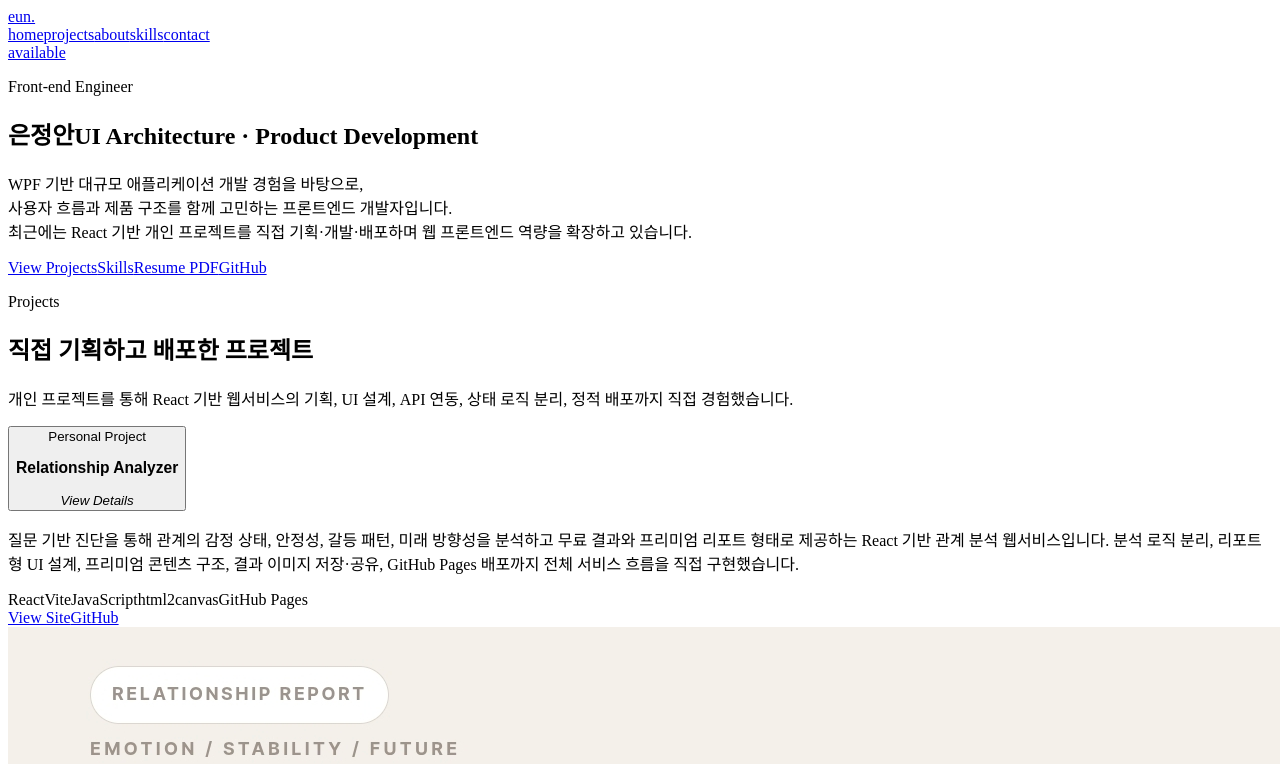
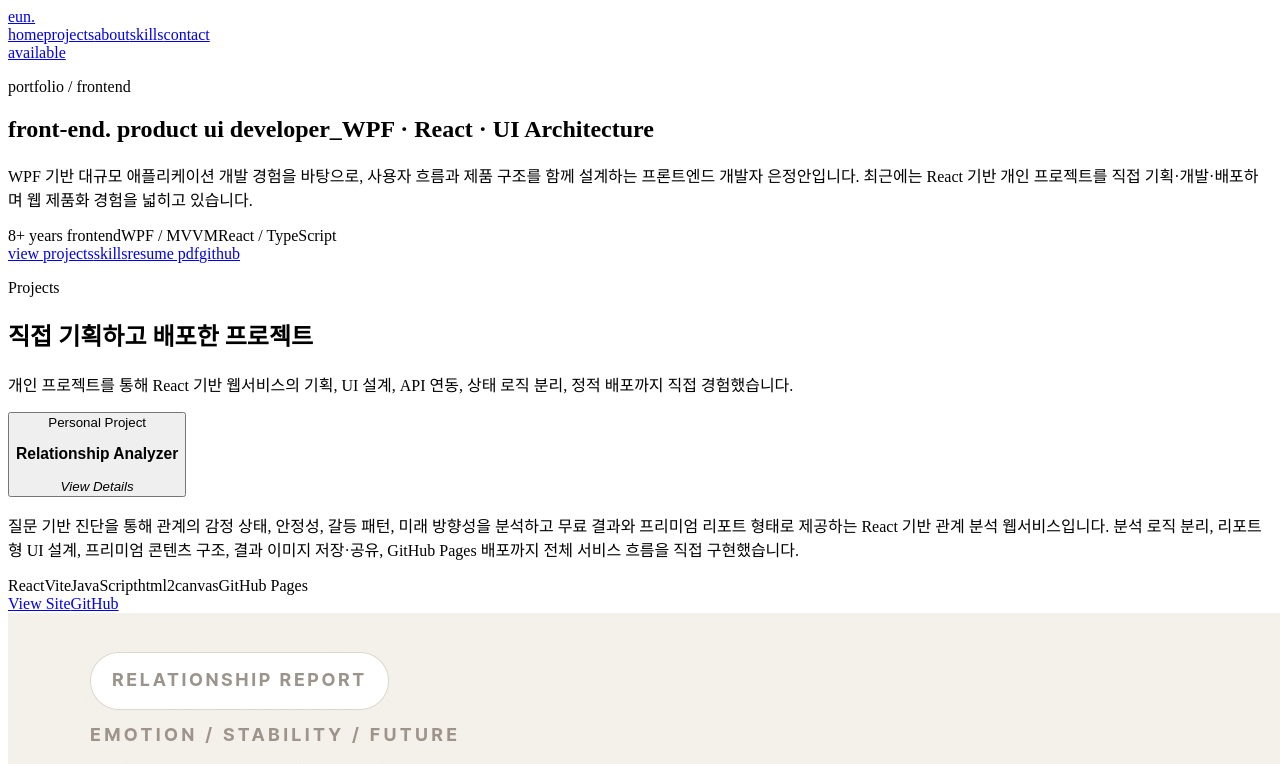
Before and after one commit to coffee-and/eun-portfolio, a React (Vite) app: page / in a window 1280 px wide. Shown: the top 764 px of the page. Built offline with nearby package versions, Linux system fonts and the light colour scheme; the HTML template or start-up script is replaced by a standard one.

Commit message:
Update hero copy for minimal portfolio style

```diff
--- a/src/components/Hero.tsx
+++ b/src/components/Hero.tsx
@@ -3,29 +3,32 @@ const Hero = () => {
 
   return (
     <section className="hero-section" id="home">
-      <p className="eyebrow">Front-end Engineer</p>
+      <p className="eyebrow">portfolio / frontend</p>
 
       <h1>
-        은정안
-        <span>UI Architecture · Product Development</span>
+        front-end. product ui developer_
+        <span>WPF · React · UI Architecture</span>
       </h1>
 
       <p className="hero-description">
         WPF 기반 대규모 애플리케이션 개발 경험을 바탕으로,
-        <br />
-        사용자 흐름과 제품 구조를 함께 고민하는 프론트엔드 개발자입니다.
-        <br />
-        최근에는 React 기반 개인 프로젝트를 직접 기획·개발·배포하며 웹
-        프론트엔드 역량을 확장하고 있습니다.
+        사용자 흐름과 제품 구조를 함께 설계하는 프론트엔드 개발자 은정안입니다.
+        최근에는 React 기반 개인 프로젝트를 직접 기획·개발·배포하며 웹 제품화 경험을 넓히고 있습니다.
       </p>
+
+      <div className="hero-summary" aria-label="profile summary">
+        <span>8+ years frontend</span>
+        <span>WPF / MVVM</span>
+        <span>React / TypeScript</span>
+      </div>
 
       <div className="hero-actions">
         <a className="pill-button pill-button--primary" href="#projects">
-          View Projects
+          view projects
         </a>
 
         <a className="pill-button" href="#skills">
-          Skills
+          skills
         </a>
 
         <a
@@ -34,7 +37,7 @@ const Hero = () => {
           target="_blank"
           rel="noreferrer"
         >
-          Resume PDF
+          resume pdf
         </a>
 
         <a
@@ -43,7 +46,7 @@ const Hero = () => {
           target="_blank"
           rel="noreferrer"
         >
-          GitHub
+          github
         </a>
       </div>
     </section>
```
